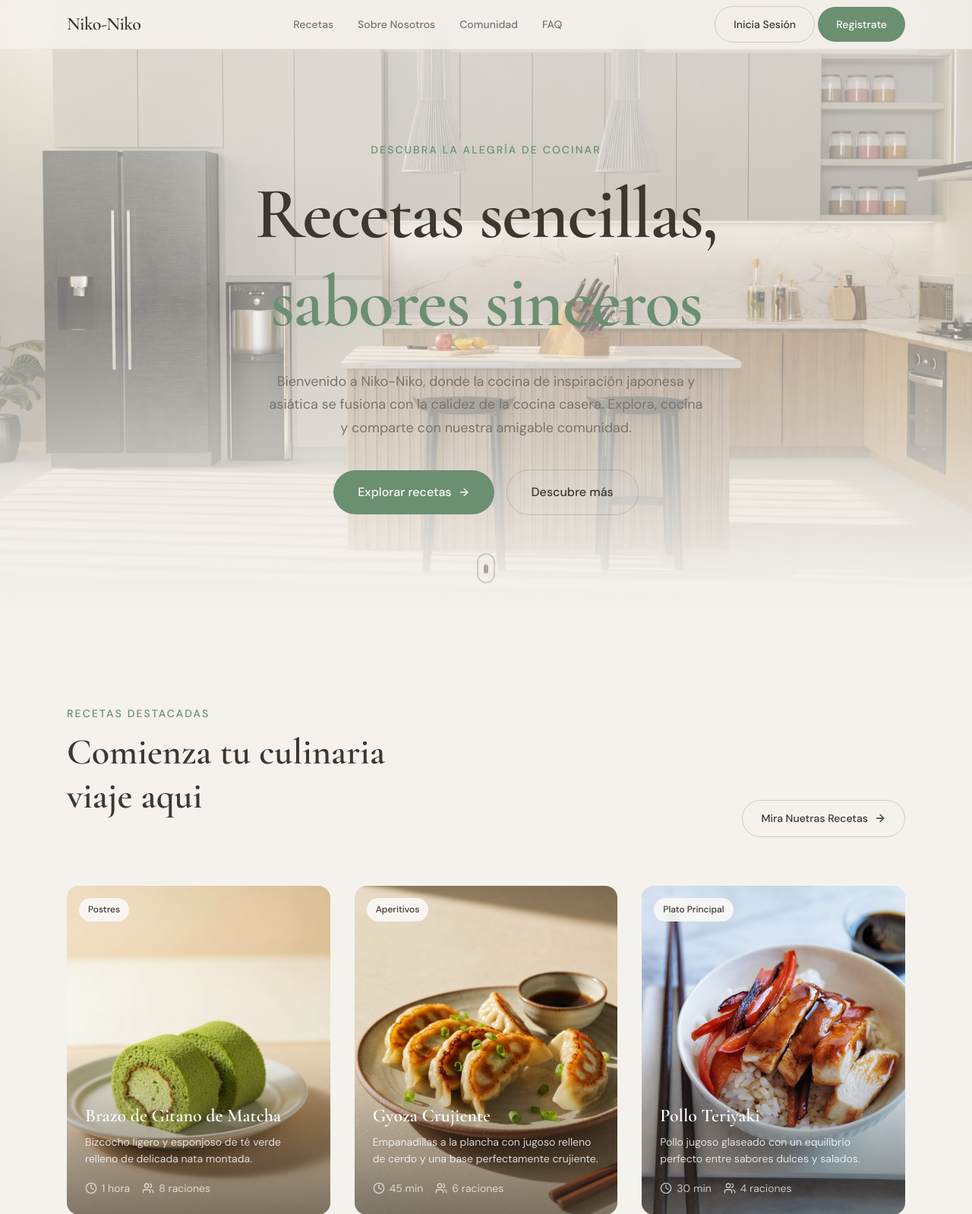
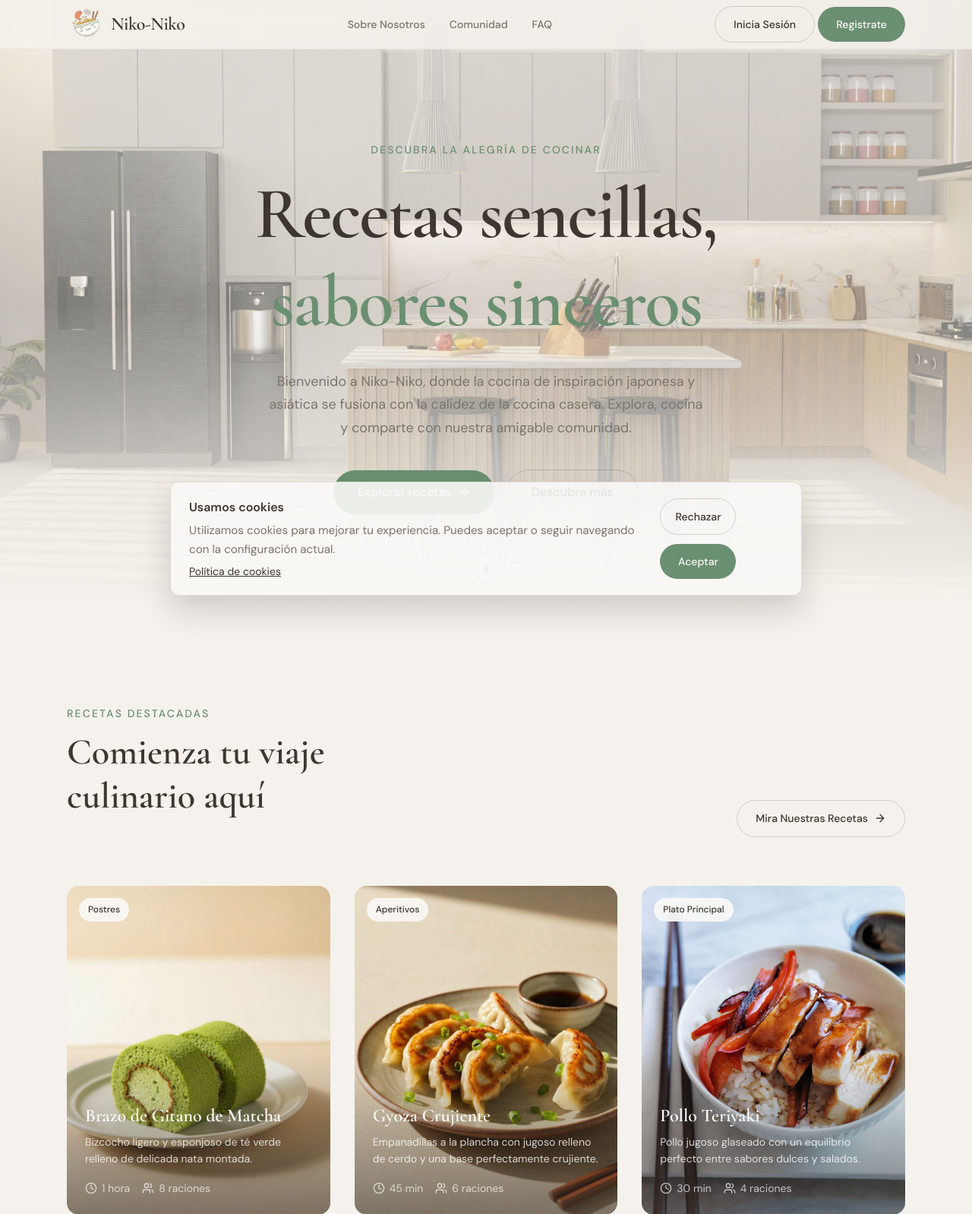
Before and after one commit to ElPatoDelCuak/Niko-Niko, a Django app: page /niko-niko/ in a window 1280 px wide. Shown: the top 1598 px of the page at 76% size. Run offline with Django 5.2, Linux system fonts and the light colour scheme.

Commit message:
reorganize code & project structure

```diff
--- a/config/settings.py
+++ b/config/settings.py
@@ -116,3 +116,4 @@ USE_TZ = True
 # https://docs.djangoproject.com/en/6.0/howto/static-files/
 
 STATIC_URL = '/static/'
+STATICFILES_DIRS = [BASE_DIR / 'static']
--- a/niko_niko/static/css/styles.css
+++ b/niko_niko/static/css/styles.css
@@ -2,8 +2,8 @@
 @import url('fonts.css');
 @import url('colors.css');
 @import url('layout.css');
-@import url('layout/buttons.css');
-@import url('layout/header.css');
+@import url('buttons.css');
+@import url('header.css');
 @import url('layout/hero.css');
 @import url('layout/sections.css');
-@import url('layout/footer.css');
+@import url('footer.css');
--- a/niko_niko/templates/niko_niko/home.html
+++ b/niko_niko/templates/niko_niko/home.html
@@ -1,24 +1,18 @@
 {% extends "base.html" %}
-
 {% load static %}
-
 {% block title %}
 Niko-Niko!
 {% endblock  %}
-
 {% block link_css %}
     <link rel="stylesheet" href="{% static 'css/styles.css' %}">
 {% endblock %}
-
 {% block content %}
-    {% include "header.html" %}
     <main>
         <section class="hero">
         <div class="hero__bg">
             <img src="{% static 'img/kitchen-hero.png' %}" alt="Japanese cooking ingredients on a warm kitchen counter">
             <div class="hero__overlay"></div>
         </div>
-
         <div class="hero__content">
             <p class="hero__eyebrow">Descubra la alegría de cocinar</p>
             <h1 class="hero__title text-balance">
@@ -38,7 +32,6 @@ Niko-Niko!
             <a href="#about" class="btn btn-outline btn-lg">Descubre más</a>
             </div>
         </div>
-
         <div class="scroll-indicator">
             <div class="scroll-indicator__pill">
             <div class="scroll-indicator__dot"></div>
@@ -51,18 +44,17 @@ Niko-Niko!
             <div>
                 <p class="section__eyebrow">Recetas destacadas</p>
                 <h2 class="section__title text-balance">
-                Comienza tu culinaria<br>
-                viaje aqui
+                Comienza tu viaje<br>
+                culinario aquí
                 </h2>
             </div>
             <a href="#" class="btn btn-outline">
-                Mira Nuetras Recetas
+                Mira Nuestras Recetas
                 <svg xmlns="http://www.w3.org/2000/svg" width="24" height="24" viewBox="0 0 24 24" fill="none" stroke="currentColor" stroke-width="2" stroke-linecap="round" stroke-linejoin="round">
                 <use href="#icon-arrow-right"></use>
                 </svg>
             </a>
             </div>
-
             <div class="recipes__grid">
             {% for recipe in recipes %}
             <article class="recipe-card">
@@ -130,7 +122,6 @@ Niko-Niko!
                 <h3 class="value-card__title">Community First</h3>
                 <p class="value-card__description">Join thousands of home cooks sharing tips, stories, and their own creations.</p>
                 </div>
-
                 <div class="value-card">
                 <div class="value-card__icon">
                     <svg xmlns="http://www.w3.org/2000/svg" width="24" height="24" viewBox="0 0 24 24" fill="none" stroke="currentColor" stroke-width="2" stroke-linecap="round" stroke-linejoin="round">
@@ -140,7 +131,6 @@ Niko-Niko!
                 <h3 class="value-card__title">Fresh & Simple</h3>
                 <p class="value-card__description">We believe in using quality ingredients and keeping things beautifully simple.</p>
                 </div>
-
                 <div class="value-card">
                 <div class="value-card__icon">
                     <svg xmlns="http://www.w3.org/2000/svg" width="24" height="24" viewBox="0 0 24 24" fill="none" stroke="currentColor" stroke-width="2" stroke-linecap="round" stroke-linejoin="round">
@@ -166,8 +156,6 @@ Niko-Niko!
                 Vea lo que dicen los miembros de nuestra comunidad sobre su experiencia culinaria con Niko-Niko.
             </p>
             </div>
-
-
             <div class="testimonials-grid">
                 {% for valoration in valorations %}
                 <div class="testimonial-card">
@@ -178,7 +166,6 @@ Niko-Niko!
                 </div>
                 {% endfor %}
             </div>
-
             <div class="community__cta">
             <a href="#" class="btn btn-primary btn-lg">
                 Únase a nuestra comunidad
@@ -193,9 +180,8 @@ Niko-Niko!
         <div class="container">
             <div class="faq__header">
             <p class="section__eyebrow">FAQ</p>
-            <h2 class="section__title text-balance">Preguntas comunes</h2>
+            <h2 class="section__title text-balance">Preguntas frecuentes</h2>
             </div>
-
             <div class="faq__list">
             {% for faq in faqs %}
                 <div class="faq-item">
@@ -214,5 +200,4 @@ Niko-Niko!
         </div>
         </section>
     </main>
-    {% include "footer.html" %}
 {% endblock %}
--- a/niko_niko/urls.py
+++ b/niko_niko/urls.py
@@ -8,5 +8,5 @@ urlpatterns = [
     path('home/', views.home, name='home'),
     path('recipe/', views.recipe, name='recipe'),
     path('about/', views.about, name='about'),
-    path('contact/', views.contact, name='contact'),
+    path('faqs/', views.faqs, name='faqs'),
 ]
--- a/niko_niko/views.py
+++ b/niko_niko/views.py
@@ -1,7 +1,6 @@
 from django.shortcuts import render
 import random
 
-# Recipe data
 RECIPES = [
     {
         'id': 1,
@@ -58,6 +57,7 @@ RECIPES = [
         'servings': '4 raciones'
     },
 ]
+
 VALORATIONS = [
     {
         'text': 'Las recetas son increíbles, fáciles de seguir y el resultado siempre queda delicioso. ¡Muy recomendado!',
@@ -121,7 +121,6 @@ VALORATIONS = [
     }
 ]
 
-
 FAQS = [
     {
         'question': '¿Qué tipo de recetas puedo encontrar en Niko-Niko?',
@@ -172,5 +171,5 @@ def recipe(request):
 def about(request):
     return render(request, 'niko_niko/about.html')
 
-def contact(request):
-    return render(request, 'niko_niko/contact.html')
+def faqs(request):
+    return render(request, 'niko_niko/faqs.html')
--- /dev/null
+++ b/static/css/cookies.css
@@ -0,0 +1,70 @@
+/* ============ COOKIE CONSENT ============ */
+.cookie-consent {
+  position: fixed;
+  inset: auto 0 0 0;
+  padding: 1rem;
+  z-index: 1000;
+  display: flex;
+  justify-content: center;
+  pointer-events: none;
+}
+
+.cookie-consent__toggle {
+  position: absolute;
+  opacity: 0;
+  pointer-events: none;
+}
+
+.cookie-consent__card {
+  width: min(52rem, 100%);
+  background: var(--card-90);
+  color: var(--foreground);
+  border: 1px solid var(--border);
+  border-radius: 0.75rem;
+  box-shadow: 0 20px 40px var(--foreground-20);
+  padding: 1.25rem 1.5rem;
+  display: flex;
+  align-items: center;
+  justify-content: space-between;
+  gap: 1.5rem;
+  pointer-events: auto;
+  transform: translateY(0);
+  opacity: 1;
+  transition: transform 0.35s ease, opacity 0.35s ease;
+}
+
+.cookie-consent__content {
+  display: grid;
+  gap: 0.35rem;
+}
+
+.cookie-consent__title {
+  font-weight: 600;
+  font-size: 1rem;
+}
+
+.cookie-consent__text {
+  font-size: 0.95rem;
+  color: var(--muted-foreground);
+}
+
+.cookie-consent__link {
+  font-size: 0.875rem;
+  color: var(--foreground);
+  text-decoration: underline;
+  width: fit-content;
+}
+
+.cookie-consent__actions {
+  display: flex;
+  align-items: center;
+  gap: 0.75rem;
+  flex-wrap: wrap;
+}
+
+/* Ocultar al aceptar/rechazar */
+.cookie-consent__toggle:checked ~ .cookie-consent__card {
+  transform: translateY(24px);
+  opacity: 0;
+  pointer-events: none;
+}
--- a/niko_niko/static/css/layout/header.css
+++ b/static/css/header.css
@@ -19,10 +19,20 @@
 }
 
 .header__logo {
+  display: inline-flex;
+  align-items: center;
+  gap: 0.5rem;
   font-family: var(--font-serif);
   font-size: 1.5rem;
   font-weight: 600;
   letter-spacing: -0.02em;
+}
+
+.header__logo-image {
+  width: auto;
+  height: 50px;
+  object-fit: contain;
+  display: block;
 }
 
 .header__nav {
--- a/templates/base.html
+++ b/templates/base.html
@@ -4,12 +4,13 @@
 <head>
     <meta charset="UTF-8">
     <meta name="viewport" content="width=device-width, initial-scale=1.0">
-    <!-- nom que ens farà referència quan fem la crida -->
     <title>{% block title %}{% endblock  %}</title>
     {% block link_css %}{% endblock %}
+    <link rel="stylesheet" href="{% static 'css/cookies.css' %}">
     <link rel="icon" type="image/png" href="{% static 'img/logo.png' %}">
 </head>
 <body>
+    {% include "header.html" %}
     {% include "partials/icons.html" %}
 
     {% block content %}
@@ -18,6 +19,7 @@
 
     {% endblock %}
 
-
+    {% include "cookies.html" %}
+    {% include "footer.html" %}
 </body>
 </html>
--- /dev/null
+++ b/templates/cookies.html
@@ -0,0 +1,16 @@
+<div class="cookie-consent" role="dialog" aria-live="polite" aria-label="Aviso de cookies">
+	<input class="cookie-consent__toggle" type="checkbox" id="cookie-consent-toggle" aria-hidden="true" />
+	<div class="cookie-consent__card" aria-describedby="cookie-consent-text">
+		<div class="cookie-consent__content">
+			<span class="cookie-consent__title">Usamos cookies</span>
+			<p id="cookie-consent-text" class="cookie-consent__text">
+				Utilizamos cookies para mejorar tu experiencia. Puedes aceptar o seguir navegando con la configuración actual.
+			</p>
+			<a class="cookie-consent__link" href="/cookies">Política de cookies</a>
+		</div>
+		<div class="cookie-consent__actions">
+			<label for="cookie-consent-toggle" class="btn btn-outline" style="width: 100px;">Rechazar</label>
+			<label for="cookie-consent-toggle" class="btn btn-primary" style="width: 100px;">Aceptar</label>
+		</div>
+	</div>
+</div>
--- a/templates/footer.html
+++ b/templates/footer.html
@@ -1,4 +1,3 @@
-  <!-- ============ FOOTER ============ -->
 <footer class="footer">
   <div class="container">
     <div class="footer__grid">
@@ -25,15 +24,13 @@
           </a>
         </div>
       </div>
-
       <div>
         <h4 class="footer__links-title">Recursos</h4>
         <ul class="footer__links">
-            <li><a href="#">FAQs</a></li>
+          <li><a href="{% url 'niko_niko:faqs' %}">FAQs</a></li>
           <li><a href="#">Soporte</a></li>
         </ul>
       </div>
-
       <div>
         <h4 class="footer__links-title">Empresa</h4>
         <ul class="footer__links">
@@ -52,7 +49,6 @@
         </ul>
       </div>
     </div>
-
     <div class="footer__bottom">
       <p class="footer__copyright">&copy; 2026 Niko-Niko. Todos los derechos reservados.</p>
     </div>
--- a/templates/header.html
+++ b/templates/header.html
@@ -1,16 +1,30 @@
 {% load static %}
 <header class="header">
     <div class="container header__inner">
-        <a href="/" class="header__logo">Niko-Niko</a>
+        <a href="{% url 'niko_niko:home' %}" class="header__logo">
+            <img src="{% static 'img/logo.png' %}" alt="Niko-Niko" class="header__logo-image" />
+            <span class="header__logo-text">Niko-Niko</span>
+        </a>
         <nav class="header__nav">
-            <a href="#recipes" class="header__nav-link">Recetas</a>
+            {% if user.is_authenticated %}
+                <a href="#recipes" class="header__nav-link">Recetas</a>
+            {% endif %}
             <a href="#about" class="header__nav-link">Sobre Nosotros</a>
             <a href="#community" class="header__nav-link">Comunidad</a>
-            <a href="#faq" class="header__nav-link">FAQ</a>
+            <a href="{% url 'niko_niko:faqs' %}" class="header__nav-link">FAQ</a>
         </nav>
         <div class="header__cta-login">
             <a href="#" class="btn btn-secundary">Inicia Sesión</a>
             <a href="#" class="btn btn-primary">Registrate</a>
         </div>
+        {% if user.is_authenticated %}
+        <div class="header__cta-login">
+            <a href="#" class="btn btn-primary">Introducir recetas
+                <svg xmlns="http://www.w3.org/2000/svg" width="24" height="24" viewBox="0 0 24 24" fill="none" stroke="currentColor" stroke-width="2" stroke-linecap="round" stroke-linejoin="round">
+                <use href="#icon-arrow-right"></use>
+                </svg>
+            </a>
+        </div>
+        {% endif %}
     </div>
 </header>
```
Also changed, not shown: niko_niko/templates/niko_niko/faqs.html (added, +8 -0 lines), static/css/buttons.css (renamed from niko_niko/static/css/layout/buttons.css), static/css/colors.css (renamed from niko_niko/static/css/colors.css), static/css/fonts.css (renamed from niko_niko/static/css/fonts.css), static/css/footer.css (renamed from niko_niko/static/css/layout/footer.css), static/css/reset.css (renamed from niko_niko/static/css/reset.css), static/img/logo.png (renamed from niko_niko/static/img/logo.png), static/img/logotipo.jpeg (renamed from niko_niko/static/img/logotipo.jpeg), 1 other file. Lines whose indentation alone changed are shown as unchanged.
